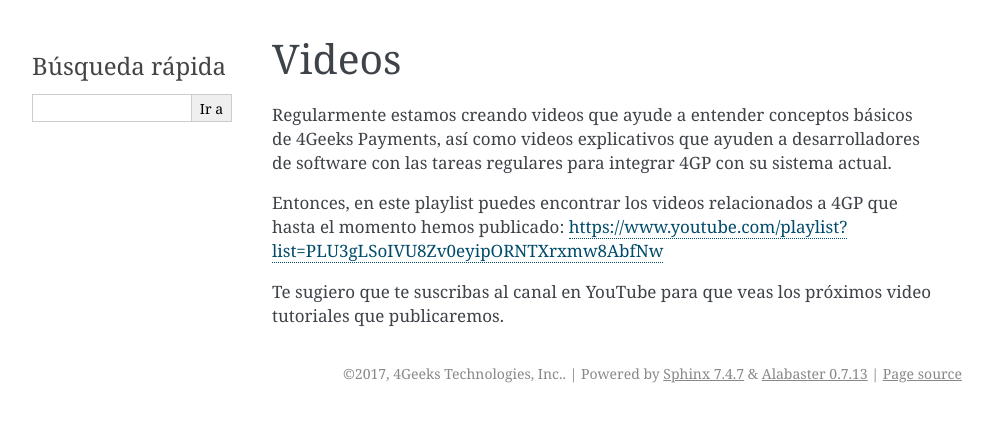
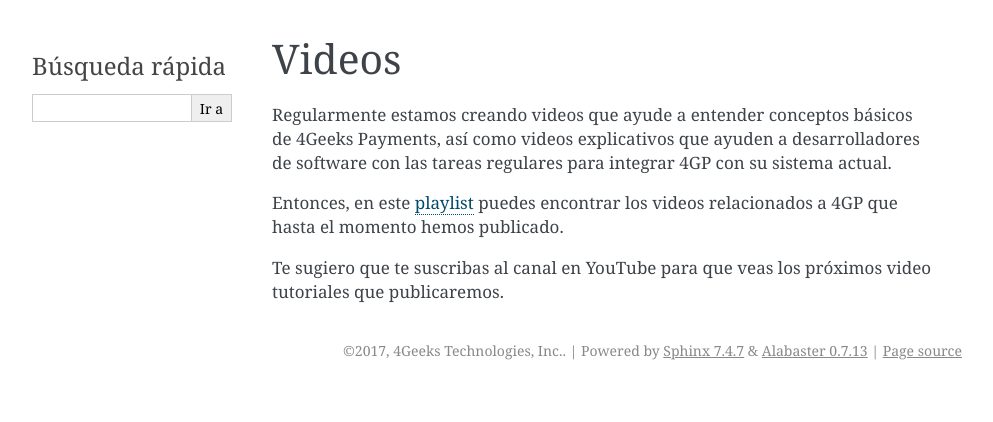
Before and after one commit to ArivazhaganArul/gpayments-support, a Sphinx documentation site: the page built from source/videos.rst, in a window 1280 px wide. Shown: the top 422 px of the page, without its empty margins (148-1141 px from the left). Built offline with Sphinx 7.4.7, drawn with Linux system fonts in a browser that asks for light colours.

Commit message:
update videos

```diff
--- a/source/videos.rst
+++ b/source/videos.rst
@@ -5,8 +5,8 @@
 de 4Geeks Payments, así como videos explicativos que ayuden a desarrolladores
 de software con las tareas regulares para integrar 4GP con su sistema actual.
 
-Entonces, en este playlist puedes encontrar los videos relacionados a 4GP
-que hasta el momento hemos publicado: https://www.youtube.com/playlist?list=PLU3gLSoIVU8Zv0eyipORNTXrxmw8AbfNw
+Entonces, en este `playlist <https://www.youtube.com/playlist?list=PLU3gLSoIVU8Zv0eyipORNTXrxmw8AbfNw>`_ puedes encontrar los videos relacionados a 4GP
+que hasta el momento hemos publicado.
 
 Te sugiero que te suscribas al canal en YouTube para que veas los próximos
 video tutoriales que publicaremos.
```
